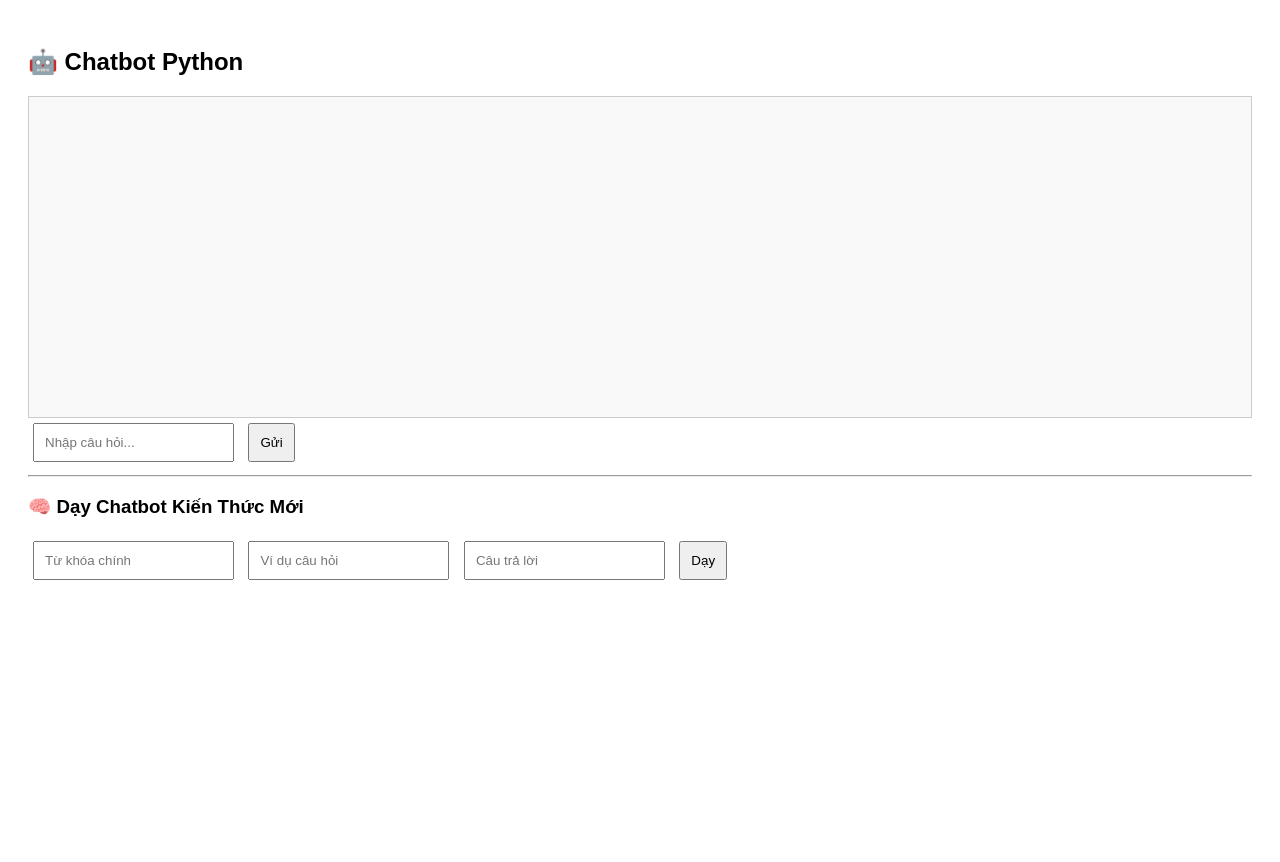
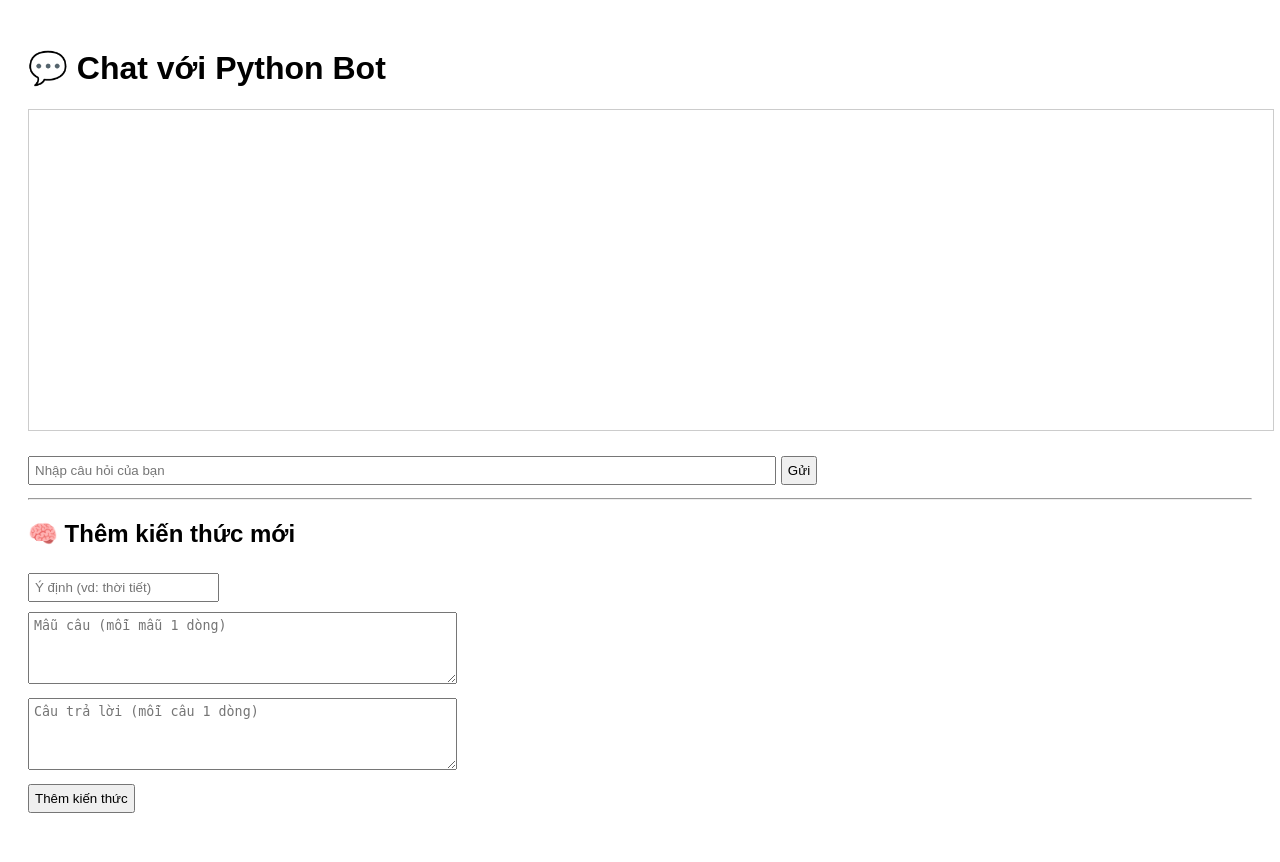
Before and after one commit to duc-ok/chat_web, a Flask app: page / in a window 1280 px wide. Before the commit the page ends 580 px from the top, so only its background shows below. Run offline with Flask 3, Linux system fonts and the light colour scheme.

Commit message:
Thêm chức năng thêm kiến thức

```diff
--- a/app.py
+++ b/app.py
@@ -1,35 +1,82 @@
-from flask import Flask, request, render_template
+from flask import Flask, request, jsonify, render_template
+from unidecode import unidecode
+from difflib import get_close_matches
 import json
+import datetime
 import random
 import os
 
 app = Flask(__name__)
 
-# Load dữ liệu từ file JSON
-with open("kienthuc.json", "r", encoding="utf-8") as f:
-    data = json.load(f)
+def chuan_hoa(text):
+    return unidecode(text.lower().strip())
 
-@app.route("/", methods=["GET", "POST"])
-def index():
-    ketqua = ""
-    if request.method == "POST":
-        noidung = request.form["noidung"].lower().strip()
-        if noidung in data:
-            ketqua = random.choice(data[noidung])
-        else:
-            ketqua = "Xin lỗi, tôi chưa hiểu. Bạn có thể hỏi lại câu khác?"
-    return render_template("index.html", ketqua=ketqua)
+def load_kienthuc():
+    try:
+        with open("kienthuc.json", "r", encoding="utf-8") as f:
+            return json.load(f)
+    except:
+        return {}
 
-if __name__ == "__main__":
-    port = int(os.environ.get("PORT", 10000))  # Để Render tự cấp cổng
-    app.run(host="0.0.0.0", port=port)
+def save_kienthuc(kienthuc):
+    with open("kienthuc.json", "w", encoding="utf-8") as f:
+        json.dump(kienthuc, f, ensure_ascii=False, indent=2)
 
+kienthuc = load_kienthuc()
+
+def tim_y_dinh(cau_hoi):
+    cau_hoi = chuan_hoa(cau_hoi)
+    all_patterns = {}
+    for y_dinh, noi_dung in kienthuc.items():
+        for pattern in noi_dung.get("patterns", []):
+            all_patterns[chuan_hoa(pattern)] = y_dinh
+    matched = get_close_matches(cau_hoi, all_patterns.keys(), n=1, cutoff=0.6)
+    return all_patterns[matched[0]] if matched else None
+
+def tra_loi(cau_hoi):
+    cau_hoi = chuan_hoa(cau_hoi)
+    if "ngay" in cau_hoi:
+        return f"Hôm nay là {datetime.datetime.today().strftime('%A, %d/%m/%Y')}"
+    if any(x in cau_hoi for x in ["gio", "thoi gian", "mấy giờ", "mấy h"]):
+        return f"Bây giờ là {datetime.datetime.now().strftime('%H:%M:%S')}"
+
+    y_dinh = tim_y_dinh(cau_hoi)
+    if y_dinh and y_dinh in kienthuc:
+        return random.choice(kienthuc[y_dinh]["responses"])
+    return "🤔 Tôi chưa hiểu rõ. Bạn có thể hỏi lại hoặc dạy tôi không?"
+
+@app.route("/")
+def home():
+    return render_template("index.html")
 
 @app.route("/hoi", methods=["POST"])
 def hoi():
-    user_text = request.json.get("cau_hoi")
+    user_text = request.json.get("cau_hoi", "")
     reply = tra_loi(user_text)
     return jsonify({"tra_loi": reply})
 
+@app.route("/them_kienthuc", methods=["POST"])
+def them_kienthuc():
+    du_lieu = request.json
+    y_dinh = chuan_hoa(du_lieu.get("y_dinh", ""))
+    patterns = du_lieu.get("patterns", [])
+    responses = du_lieu.get("responses", [])
+
+    if not y_dinh or not patterns or not responses:
+        return jsonify({"message": "❌ Thiếu thông tin để thêm."})
+
+    if y_dinh in kienthuc:
+        kienthuc[y_dinh]["patterns"].extend(patterns)
+        kienthuc[y_dinh]["responses"].extend(responses)
+    else:
+        kienthuc[y_dinh] = {
+            "patterns": patterns,
+            "responses": responses
+        }
+
+    save_kienthuc(kienthuc)
+    return jsonify({"message": "✅ Đã thêm kiến thức thành công."})
+
 if __name__ == "__main__":
-    app.run(debug=True)
+    port = int(os.environ.get("PORT", 10000))
+    app.run(host="0.0.0.0", port=port, debug=True)
--- a/templates/index.html
+++ b/templates/index.html
@@ -2,72 +2,99 @@
 <html lang="vi">
 <head>
     <meta charset="UTF-8">
-    <title>trợ lí ảo của đức</title>
+    <title>Chatbot Python</title>
     <style>
-        body { font-family: Arial; padding: 20px; }
-        input, button { padding: 10px; margin: 5px; }
-        #chatbox { border: 1px solid #ccc; padding: 10px; height: 300px; overflow-y: scroll; background: #f9f9f9; }
-        .user { color: blue; }
-        .bot { color: green; }
+        body {
+            font-family: Arial, sans-serif;
+            padding: 20px;
+        }
+        #chatbox {
+            width: 100%;
+            height: 300px;
+            border: 1px solid #ccc;
+            padding: 10px;
+            overflow-y: scroll;
+            margin-bottom: 20px;
+        }
+        #chatbox p {
+            margin: 5px 0;
+        }
+        input, textarea, button {
+            margin: 5px 0;
+            padding: 5px;
+        }
     </style>
 </head>
 <body>
-    <h2>🤖 Chatbot Python</h2>
+
+<h1>💬 Chat với Python Bot</h1>
+
 <div id="chatbox"></div>
-    <input id="user_input" type="text" placeholder="Nhập câu hỏi..." />
-    <button onclick="send()">Gửi</button>
+
+<input type="text" id="question" placeholder="Nhập câu hỏi của bạn" style="width: 60%;">
+<button onclick="guiCauHoi()">Gửi</button>
 
 <hr>
 
-    <h3>🧠 Dạy Chatbot Kiến Thức Mới</h3>
-    <input id="tu_khoa" placeholder="Từ khóa chính" />
-    <input id="pattern" placeholder="Ví dụ câu hỏi" />
-    <input id="response" placeholder="Câu trả lời" />
-    <button onclick="teach()">Dạy</button>
+<h2>🧠 Thêm kiến thức mới</h2>
+<input type="text" id="y_dinh" placeholder="Ý định (vd: thời tiết)">
+<br>
+<textarea id="patterns" placeholder="Mẫu câu (mỗi mẫu 1 dòng)" rows="4" cols="50"></textarea>
+<br>
+<textarea id="responses" placeholder="Câu trả lời (mỗi câu 1 dòng)" rows="4" cols="50"></textarea>
+<br>
+<button onclick="themKienThuc()">Thêm kiến thức</button>
+
+<p id="status"></p>
 
 <script>
-        function appendToChat(role, text) {
-            const box = document.getElementById("chatbox");
-            const msg = document.createElement("div");
-            msg.className = role;
-            msg.textContent = (role === "user" ? "Bạn: " : "Bot: ") + text;
-            box.appendChild(msg);
-            box.scrollTop = box.scrollHeight;
-        }
+function themKienThuc() {
+    const y_dinh = document.getElementById("y_dinh").value.trim();
+    const patterns = document.getElementById("patterns").value.trim().split("\n");
+    const responses = document.getElementById("responses").value.trim().split("\n");
 
-        function send() {
-            const input = document.getElementById("user_input");
-            const text = input.value;
-            if (!text) return;
-            appendToChat("user", text);
-            fetch("/hoi", {
-                method: "POST",
-                headers: { "Content-Type": "application/json" },
-                body: JSON.stringify({ cau_hoi: text })
-            })
-            .then(res => res.json())
-            .then(data => appendToChat("bot", data.tra_loi));
-            input.value = "";
-        }
-
-        function teach() {
-            const tu_khoa = document.getElementById("tu_khoa").value;
-            const pattern = document.getElementById("pattern").value;
-            const response = document.getElementById("response").value;
-
-            if (!tu_khoa || !pattern || !response) {
-                alert("⚠️ Vui lòng điền đầy đủ thông tin.");
+    if (!y_dinh || patterns.length === 0 || responses.length === 0) {
+        alert("Vui lòng nhập đầy đủ thông tin.");
         return;
     }
 
-            fetch("/them", {
+    fetch("/them_kienthuc", {
         method: "POST",
-                headers: { "Content-Type": "application/json" },
-                body: JSON.stringify({ tu_khoa, pattern, response })
+        headers: {"Content-Type": "application/json"},
+        body: JSON.stringify({
+            y_dinh: y_dinh,
+            patterns: patterns,
+            responses: responses
+        })
     })
     .then(res => res.json())
-            .then(data => alert(data.message));
+    .then(data => {
+        document.getElementById("status").innerText = data.message;
+    })
+    .catch(err => {
+        document.getElementById("status").innerText = "❌ Lỗi khi thêm kiến thức.";
+    });
+}
+
+function guiCauHoi() {
+    const cauHoi = document.getElementById("question").value;
+    if (!cauHoi.trim()) return;
+
+    fetch("/hoi", {
+        method: "POST",
+        headers: {"Content-Type": "application/json"},
+        body: JSON.stringify({ cau_hoi: cauHoi })
+    })
+    .then(res => res.json())
+    .then(data => {
+        const chatbox = document.getElementById("chatbox");
+        chatbox.innerHTML += `<p><strong>Bạn:</strong> ${cauHoi}</p>`;
+        chatbox.innerHTML += `<p><strong>Bot:</strong> ${data.tra_loi}</p>`;
+        chatbox.scrollTop = chatbox.scrollHeight;
+        document.getElementById("question").value = "";
+    });
 }
 </script>
+
 </body>
 </html>
```
Also changed, not shown: render.yaml (+2 -5 lines). Lines whose indentation alone changed are shown as unchanged.
